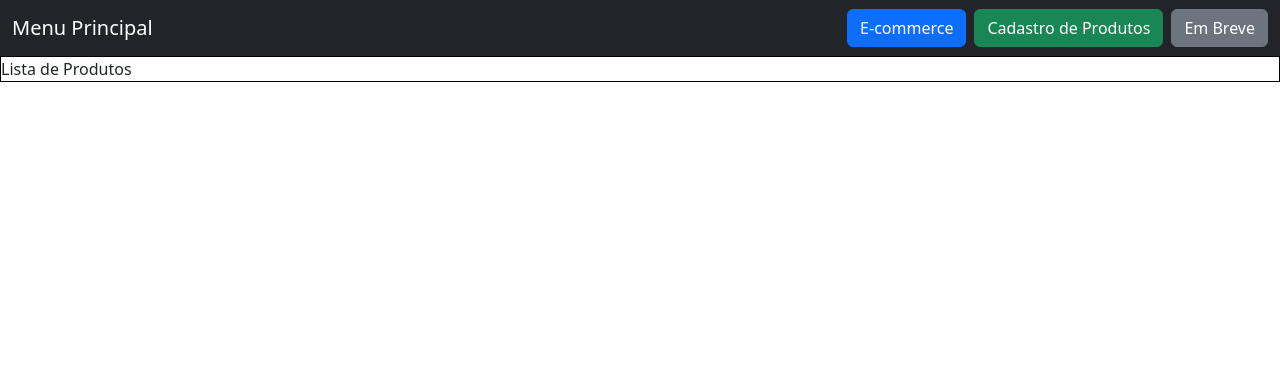
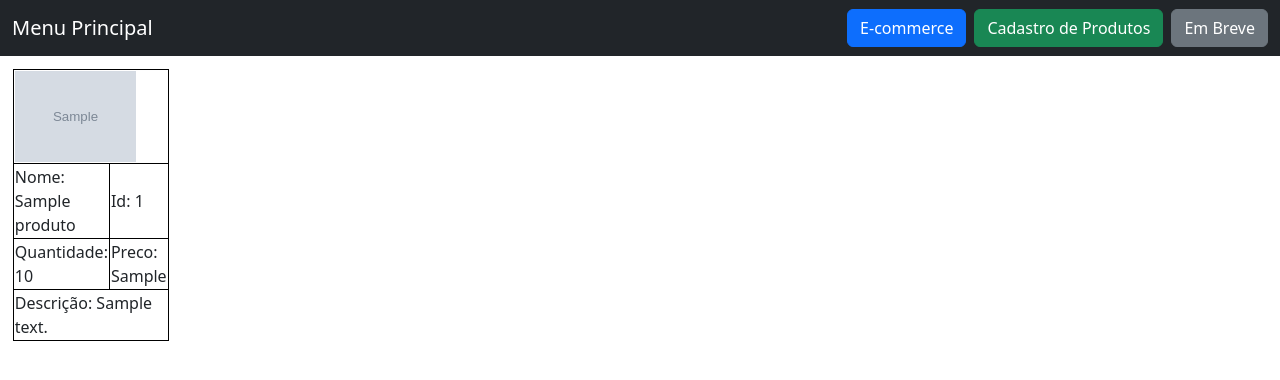
Before and after one commit to joaopaulo10101010/LoginPHP, a PHP site: page /menu.php in a window 1280 px wide. Shown: the top 380 px of the page. Run offline with PHP 8.4, Linux system fonts and the light colour scheme; tables that the repository leaves empty hold one stand-in row (values such as "Sample post"); grey boxes marked "Sample" are stand-in pictures.

Commit message:
adicionando modificações em sala de aula

```diff
--- a/dbConnection.php
+++ b/dbConnection.php
@@ -4,7 +4,7 @@
 
 function MySqlConnection(){
     try{
-        $mysql = new mysqli("localhost","root","root","db2ads");        // Função Responsavel pela Conexão com o Banco de Dados
+        $mysql = new mysqli("localhost","root","12345678","db2ads");        // Função Responsavel pela Conexão com o Banco de Dados
     }
     catch(mysqli_sql_exception $erro){
         echo("USUARIO VOCÊ FOI MUITO BUROOO!!!!!!!: ".$erro);
@@ -56,6 +56,16 @@ function ValidarRecuperar($nome,$email){
 
 }
 
+function DbGetAll($tabela){
+    if($tabela != null && $tabela != ""){
+        $retorno = MySqlCommand("select * from $tabela");
+        return $retorno;
+    }else
+    {
+        echo("os valores de entrada são nulos");
+    }
+}
+
 function Cadastrar($email,$senha,$nome){
     MySqlCommand("insert into Tb_usuario(Nome, Email, Senha) values('$nome','$email','$senha');");
 }
@@ -75,8 +85,8 @@ function DeletarUsuario($email){
 }
 
 
-function CadastrarProduto($nomedoproduto,$descricao,$preco,$quantidade){
-    MySqlCommand("insert into Tb_produto(NomeDoProduto, Descricao, Preco,Quantidade) values('$nomedoproduto','$descricao','$preco',$quantidade);");
+function CadastrarProduto($nomedoproduto,$descricao,$preco,$quantidade,$link){
+    MySqlCommand("insert into Tb_produto(NomeDoProduto, Descricao, Preco,Quantidade, Img_path) values('$nomedoproduto','$descricao','$preco',$quantidade,'$link');");
 }
 
 
--- a/menu.php
+++ b/menu.php
@@ -1,3 +1,7 @@
+<?php
+include 'processamenu.php';
+?>
+
 <!DOCTYPE html>
 <html lang="pt-br">
 <head>
@@ -5,7 +9,7 @@
   <meta name="viewport" content="width=device-width, initial-scale=1">
   <title>Menu</title>
   <link href="https://cdn.jsdelivr.net/npm/bootstrap@5.3.3/dist/css/bootstrap.min.css" rel="stylesheet">
-  <link rel="stylesheet" href="src/css/menu.css">
+  <link rel="stylesheet" href="src\css\menu.css">
 </head>
 <body>
   <nav class="navbar navbar-expand-lg navbar-dark bg-dark">
@@ -31,9 +35,11 @@
     </div>
   </nav>
 
-  <div class="teste">Lista de Produtos</div>
-
-
+  <div id="lista" class="d-flex flex-wrap">
+    <?php
+      ExibirListaProd();
+    ?>
+  </div>
 
 
   <script src="https://cdn.jsdelivr.net/npm/bootstrap@5.3.3/dist/js/bootstrap.bundle.min.js"></script>
--- /dev/null
+++ b/processamenu.php
@@ -0,0 +1,45 @@
+<?php
+include 'dbConnection.php';
+
+
+
+function ExibirListaProd(){
+    $tabela = "Tb_produto";
+    $itensdatabela = DbGetAll($tabela);
+
+    if ($itensdatabela) {
+        while ($produto = mysqli_fetch_assoc($itensdatabela)) {
+            $produtos[] = $produto;
+        }
+        mysqli_free_result($itensdatabela); // Libera a memória do resultado
+
+
+
+        foreach($produtos as $produto){
+        echo("
+        <table>
+            <tr>
+                <td colspan='2'><img src='{$produto['Img_path']}'></td>
+            <tr>
+            <tr>
+                <td>Nome: {$produto['NomeDoProduto']}</td>
+                <td>Id: {$produto['Id']}</td>
+            </tr>
+            <tr>
+                <td>Quantidade: {$produto['Quantidade']}</td>
+                <td>Preco: {$produto['Preco']}</td>
+            </tr>
+            <tr>
+                <td colspan='2'>Descrição: {$produto['Descricao']}</td>
+            </tr>
+        </table>
+        ");
+        }
+
+    } else {
+        echo "Erro ao buscar produtos: ";
+    }
+}
+
+
+?>
--- a/processaprodutos.php
+++ b/processaprodutos.php
@@ -6,6 +6,7 @@ $nome = $_POST["nomeproduto"];
 $descricao = $_POST["descricao"];
 $preco = $_POST["preco"];
 $quantidade = (int) $_POST["quantidade"];
+$link = $_POST["linkimg"];
 
 $formulario = $_POST['formulario'];
 
@@ -14,7 +15,7 @@ if($_SERVER['REQUEST_METHOD'] === 'POST'){
     switch($formulario){
 
         case 'cadastrarproduto':
-            CadastrarProduto($nome,$descricao,$preco,$quantidade);
+            CadastrarProduto($nome,$descricao,$preco,$quantidade,$link);
             $_SESSION["ProdAuthReturn"] = "Cadastro Concluido";
             header("Location: produtos.php");
         break;
--- a/scriptbanco.sql
+++ b/scriptbanco.sql
@@ -1,5 +1,6 @@
 create database db2ads;
 use db2ads;
+drop database db2ads;
 
 create table Tb_usuario(
 Id int auto_increment,
@@ -16,8 +17,11 @@ NomeDoProduto varchar(100),
 Descricao varchar(100),
 Preco varchar(100),
 Quantidade int,
+Img_path varchar(300),
 primary key(Id)
-)
+);
+insert into Tb_usuario(Nome,Email,Senha) values
+('admin','admin@admin','admin');
 
 select * from Tb_usuario;
 select * from Tb_produto;
--- a/src/css/menu.css
+++ b/src/css/menu.css
@@ -1,5 +1,18 @@
-.teste{
+#lista table{
+    margin: 1%;
     border: 1px solid black;
-    width: 100%;
-    height: 100%;
+    width: 10%;
+    height: 200px;
+
 }
+#lista table tr{
+    border: 1px solid black;
+}
+#lista table td{
+    border: 1px solid black;
+    height: auto;
+}
+#lista table img{
+    width: 80%;
+    height: 80%;
+}
```
Also changed, not shown: produtos.php (+5 -5 lines), src/assets/image/pera.webp (added).
